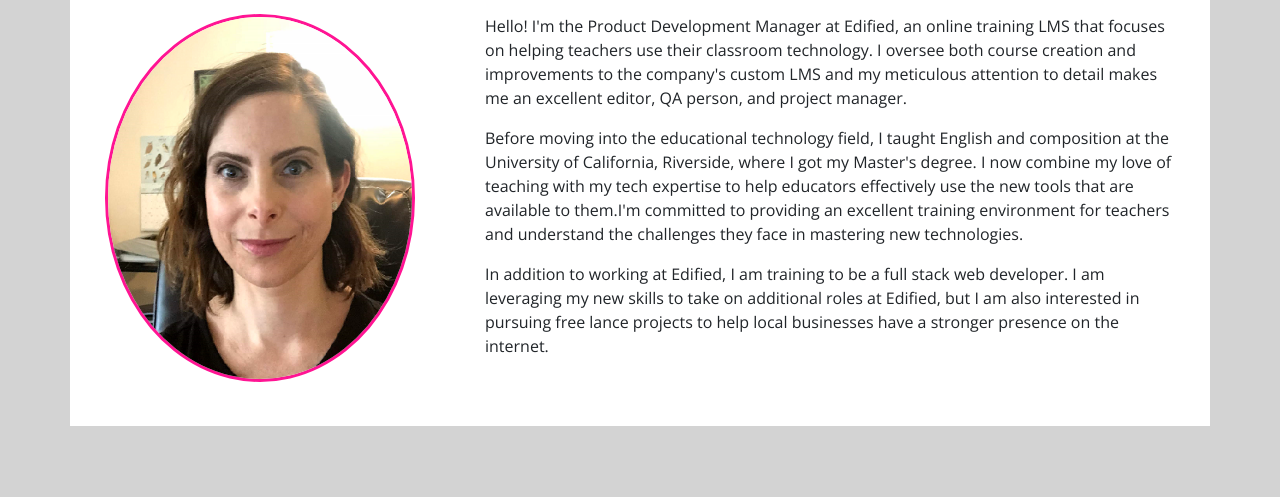
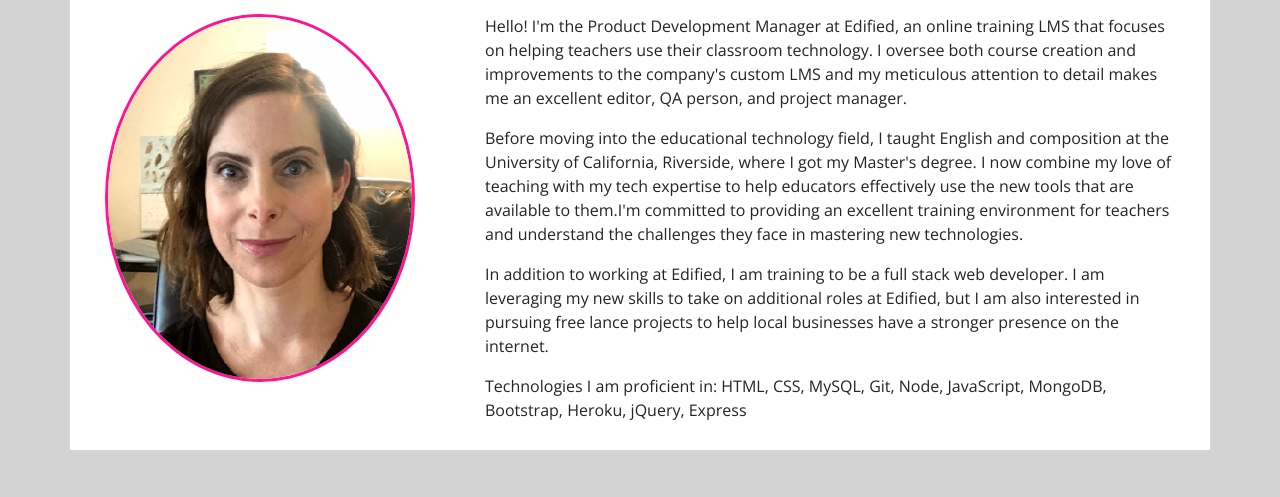
Before and after one commit to melindawinter/portfolio, a plain HTML site: page index.html in a window 1280 px wide. Shown: the part 241-738 px from the top of the page. Drawn offline with nearby package versions, Linux system fonts and the light colour scheme.

Commit message:
add technologies

```diff
--- a/index.html
+++ b/index.html
@@ -113,6 +113,11 @@
                 pursuing free lance projects to help local businesses have a
                 stronger presence on the internet.
               </p>
+
+              <p class="card-text">
+                Technologies I am proficient in: HTML, CSS, MySQL, Git, Node,
+                JavaScript, MongoDB, Bootstrap, Heroku, jQuery, Express
+              </p>
             </div>
           </div>
         </div>
```
